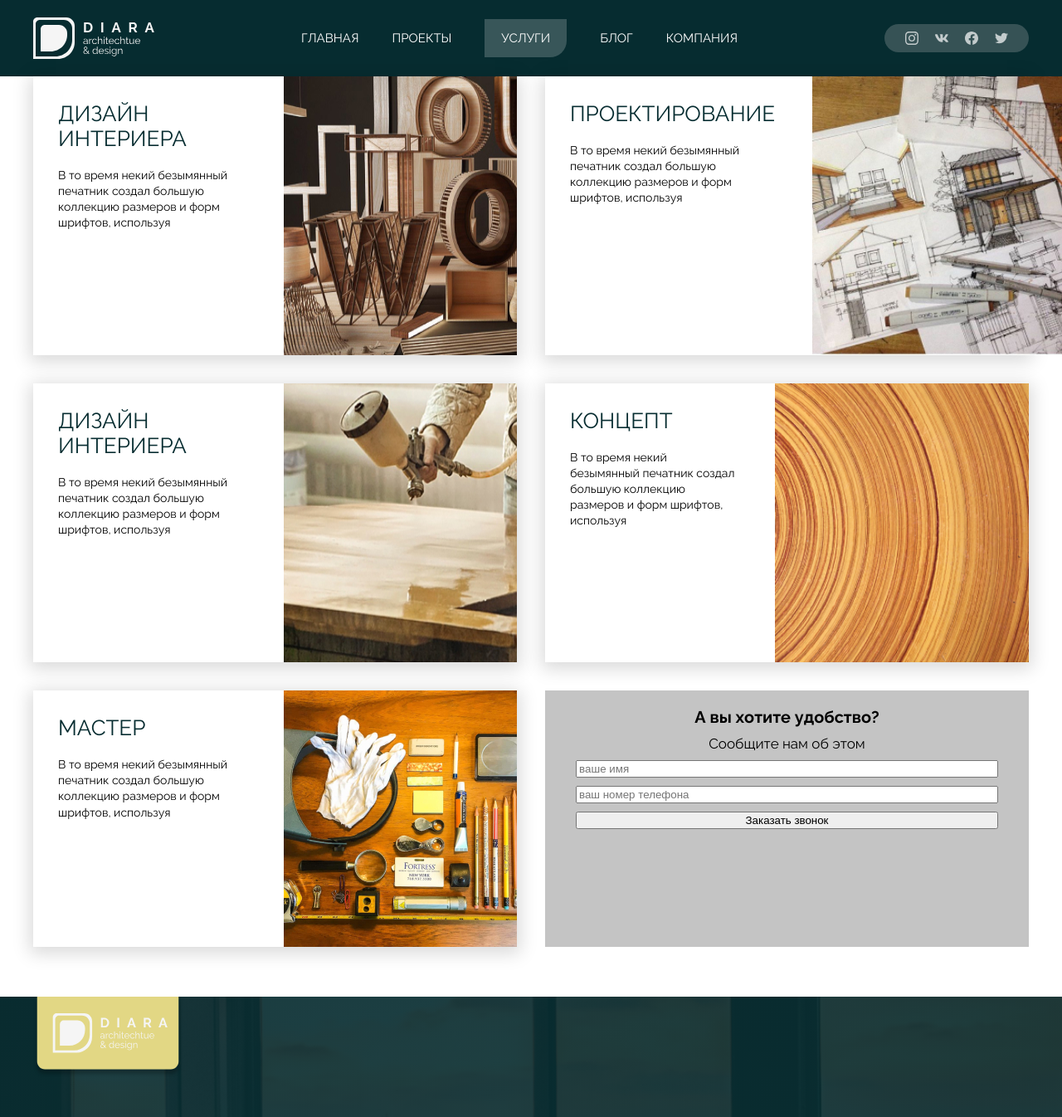
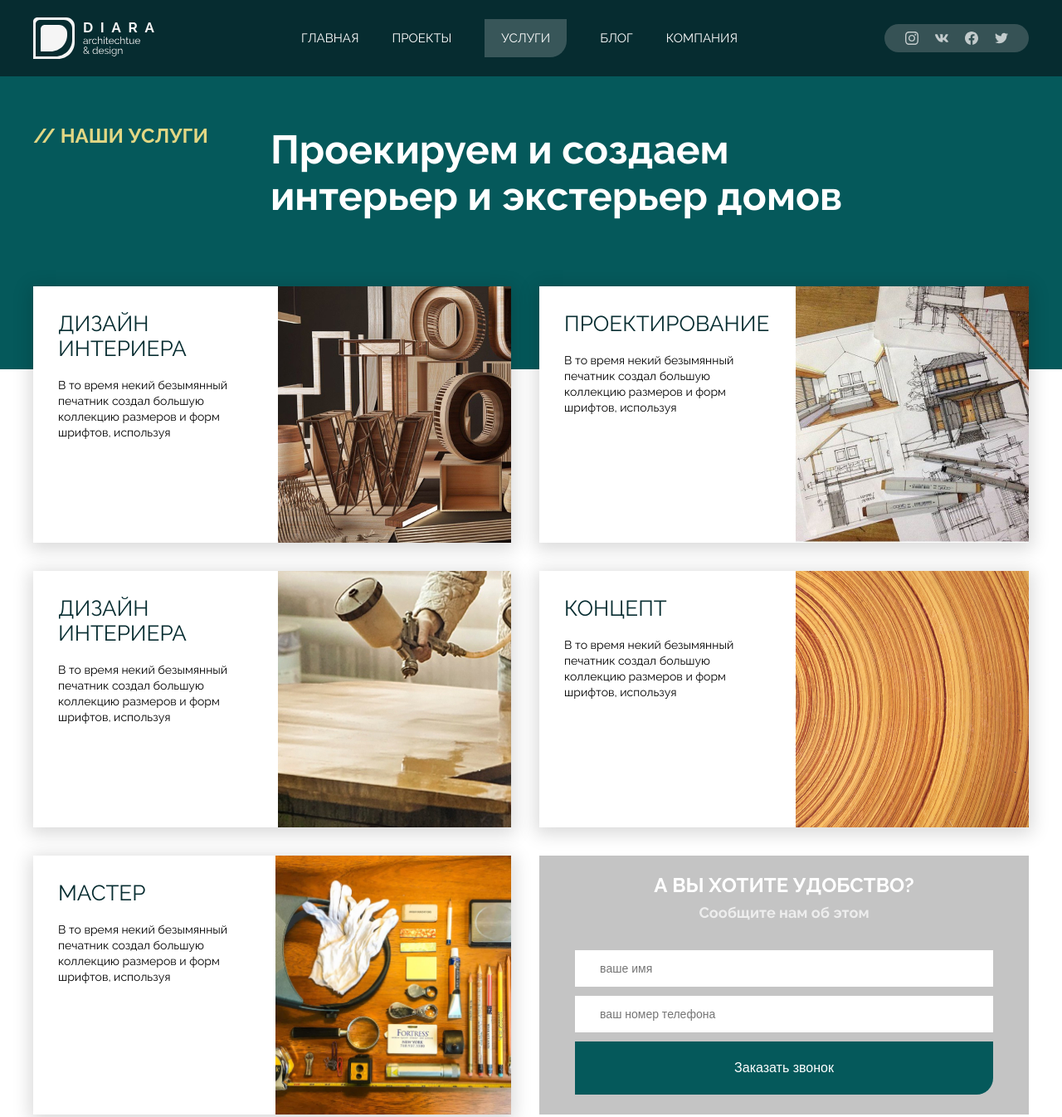
Before and after one commit to ViksPiks/diara, a plain HTML site: page features.html in a window 1280 px wide. Shown: the top 1346 px of the page at 83% size. Drawn offline with Linux system fonts and the light colour scheme.

Commit message:
feat: add features section to the features page

```diff
--- a/features.css
+++ b/features.css
@@ -1,18 +1,38 @@
+.features-bg {
+  background-color: #05595b;
+  padding: 60px 0 181px 0;
+}
+
+.txt-wrapper {
+  display: flex;
+  gap: 75px;
+  align-items: flex-start;
+}
+
+.txt-wrapper p {
+  font-weight: 700;
+  font-size: 48px;
+  max-width: 692px;
+  color: #ffffff;
+}
+
 .feature-cards {
   display: grid;
   grid-template-columns: repeat(2, 1fr);
   gap: 34px;
-  padding-bottom: 60px;
+  margin-bottom: 60px;
+  margin-top: -100px;
 }
 
 .feature-cards .feature-card {
   box-shadow: 0px 4px 20px 4px rgba(0, 0, 0, 0.15);
   display: flex;
   justify-content: space-between;
+  background-color: #fff;
 }
 
 .feature-card .description {
-  padding: 30px 45px 150px 30px;
+  padding: 30px;
 }
 
 .feature-card .description h2 {
@@ -31,13 +51,14 @@
   text-align: left;
 }
 
-/*  */
-.call {
+.feature-cards .call {
   background: #c4c4c4;
   text-align: center;
+  max-width: 595px;
+  padding: 24px 43px;
 }
 
-.call .post h3 {
+.call h3 {
   color: #ffffff;
   text-transform: uppercase;
   font-weight: 700;
@@ -46,9 +67,30 @@
   margin-bottom: 10px;
 }
 
-.call form {
-  display: flex;
-  flex-direction: column;
-  padding: 20px 37px;
-  gap: 10px;
+.call form span {
+  display: block;
+  font-weight: 700;
+  font-size: 18px;
+  color: rgba(255, 255, 255, 0.7);
+  margin-bottom: 35px;
 }
+
+.call input {
+  border: none;
+  color: #000;
+  height: 44px;
+  font-size: 14px;
+  width: 100%;
+  margin-bottom: 11px;
+  padding: 15px 30px;
+}
+
+.call button {
+  background-color: #05595b;
+  color: #fff;
+  border: none;
+  font-size: 16px;
+  border-radius: 0px 0px 20px 0px;
+  padding: 23px 192px;
+  white-space: nowrap;
+}
--- a/features.html
+++ b/features.html
@@ -59,6 +59,15 @@
         </nav>
       </div>
     </header>
+
+    <section class="features-bg">
+      <div class="container">
+        <div class="txt-wrapper">
+          <h1 class="heading-primary">// Наши услуги</h1>
+          <p>Проекируем и создаем интерьер и экстерьер домов</p>
+        </div>
+      </div>
+    </section>
 
     <div class="container">
       <section class="feature-cards">
```
